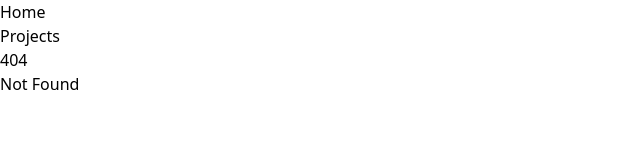
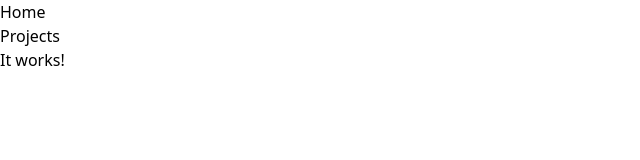
Before and after one commit to ThePixelCode/thepixelcode.github.io, a SvelteKit app: page /projects in a window 1280 px wide. Before the commit this address had no page. Shown: the top 160 px of the page, without its empty margins (0-640 px from the left). Built offline with nearby package versions, Linux system fonts and the light colour scheme.

Commit message:
TODO Add Projects

```diff
--- /dev/null
+++ b/src/routes/projects/+page.svelte
@@ -0,0 +1 @@
+<h1>It works!</h1>
--- /dev/null
+++ b/src/routes/projects/+page.ts
@@ -0,0 +1,2 @@
+export const prerender = true
+export const ssr = false
```
